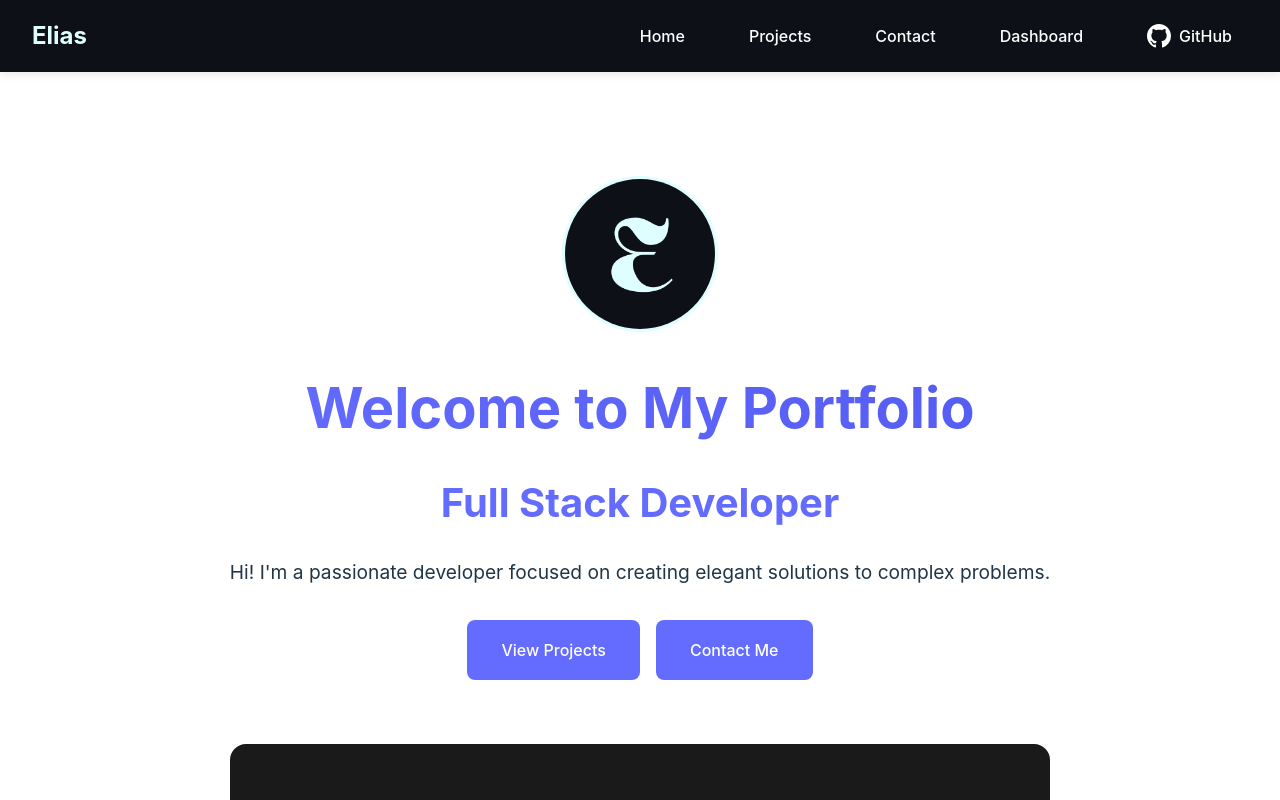
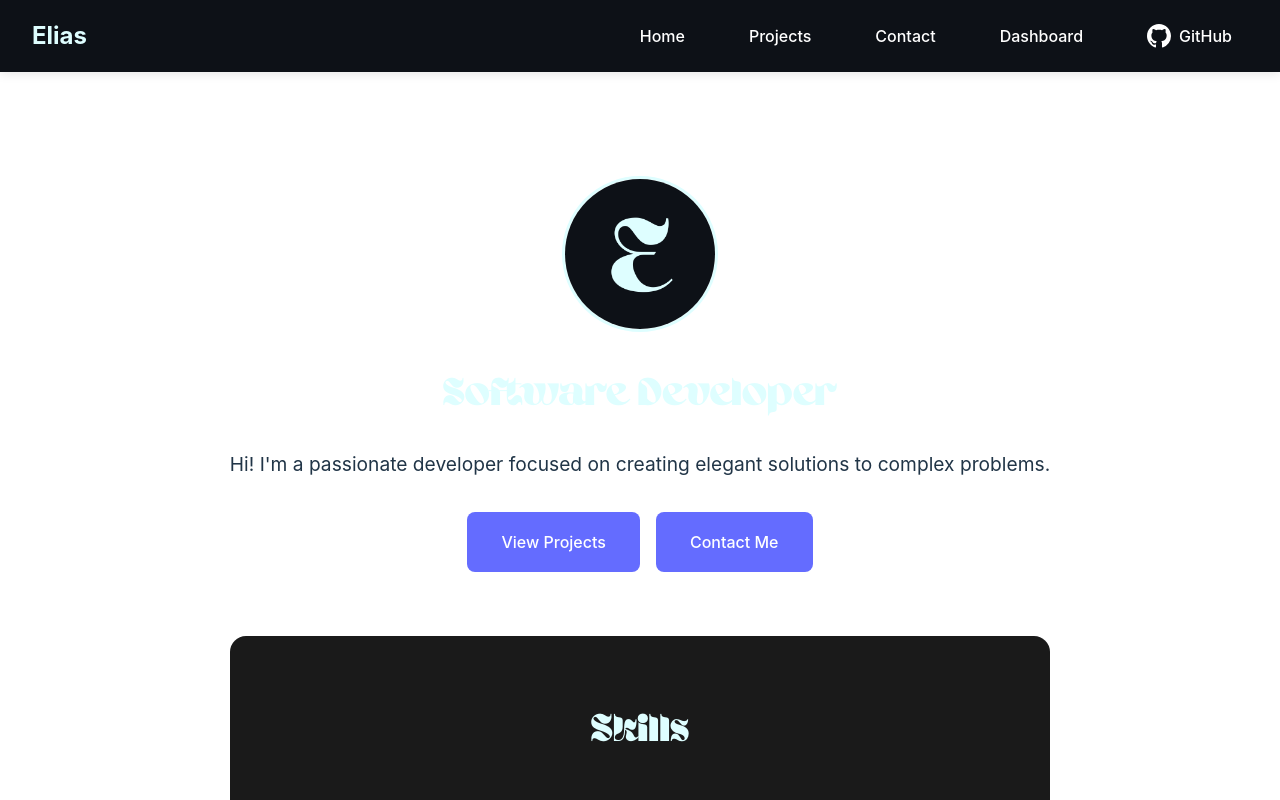
Before and after one commit to ItzjustElias/elias-portfolio, a Vue app: page /#/ in a window 1280 px wide. Shown: the top 800 px of the page. Built offline with nearby package versions, Linux system fonts and the light colour scheme.

Commit message:
update font and color

```diff
--- a/src/style.css
+++ b/src/style.css
@@ -65,6 +65,13 @@ button:focus-visible {
   text-align: center;
 }
 
+@font-face {
+  font-family: 'AshingC'; /* Give it a name */
+  src: url('./assets/fonts/ahsing.otf') format('opentype'); /* Adjust path if needed */
+  font-weight: normal;
+  font-style: normal;
+}
+
 @media (prefers-color-scheme: light) {
   :root {
     color: #213547;
--- a/src/views/Home.vue
+++ b/src/views/Home.vue
@@ -59,9 +59,9 @@ const timeline = [
   <div class="home">
     <section class="hero">
       <img src="../assets/E.png" alt="Profile Picture" class="profile-pic" />
-      <h1>Welcome to My Portfolio</h1>
+      <!-- <h1>Welcome to My Portfolio</h1> -->
       <div class="content">
-        <h2>Full Stack Developer</h2>
+        <h2>Software Developer</h2>
         <p>Hi! I'm a passionate developer focused on creating elegant solutions to complex problems.</p>
         <div class="cta-buttons">
           <router-link to="/projects" class="btn">View Projects</router-link>
@@ -146,8 +146,9 @@ h1 {
 }
 
 h2 {
+  font-family: 'AshingC', sans-serif;
   font-size: 2.5rem;
-  color: #646cff;
+  color: #defeff;
   margin-bottom: 1.5rem;
   text-align: center;
 }
```
Also changed, not shown: src/assets/fonts/ahsing.otf (added).
